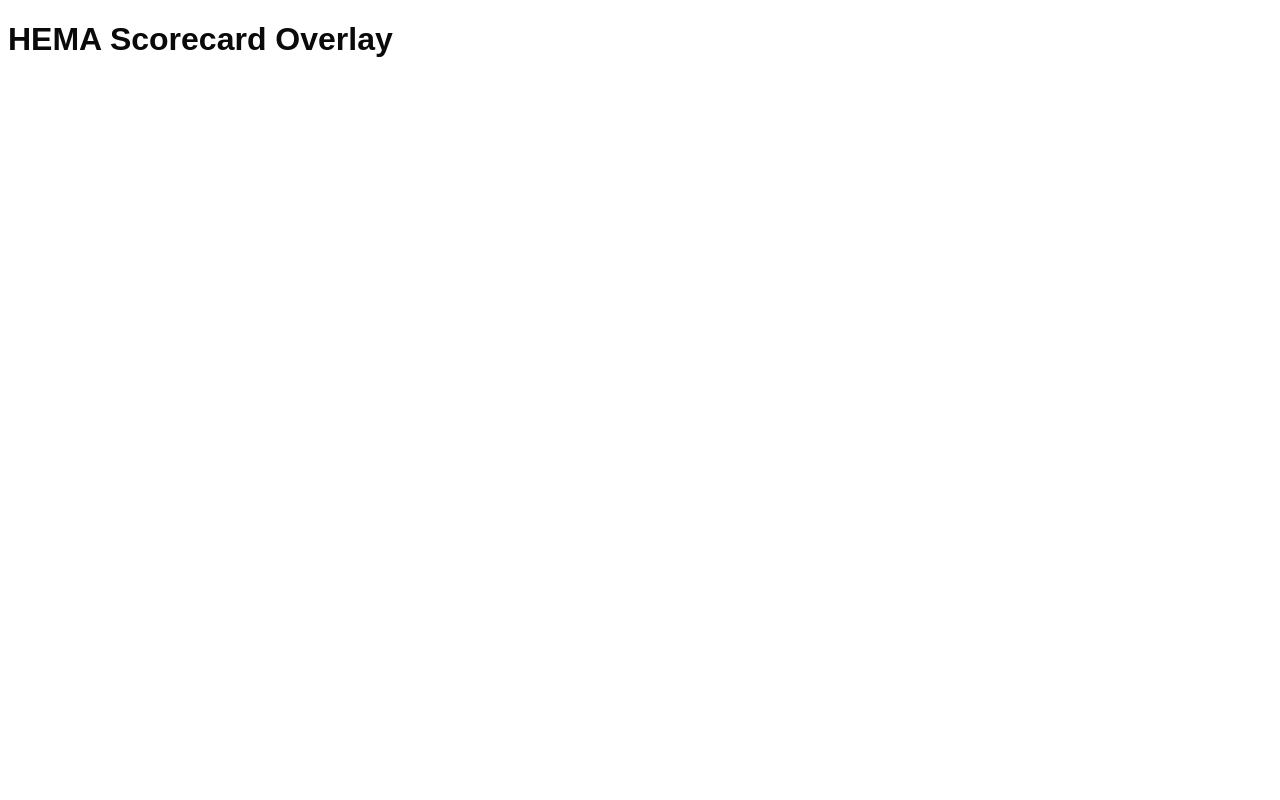
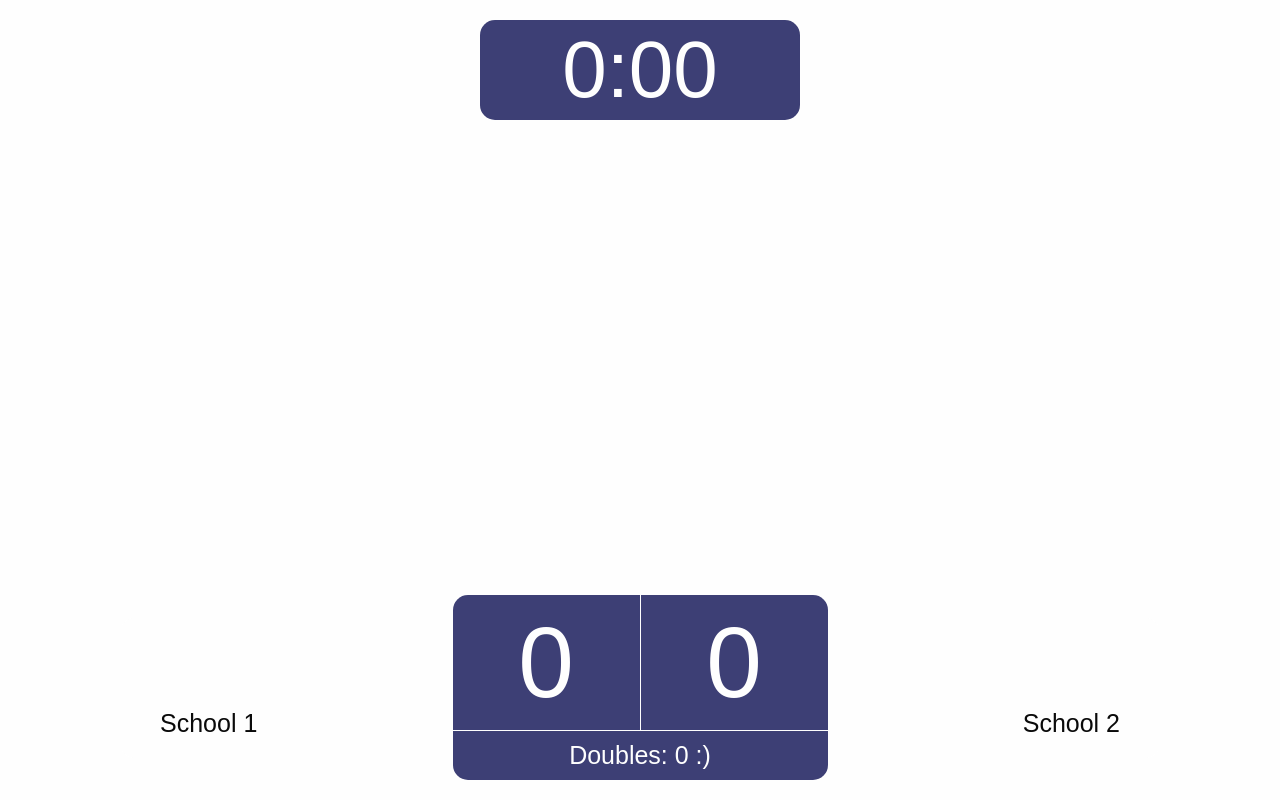
Before and after one commit to Drakonkinst/hema-scorecard-overlay, a website with bundled scripts: page public/overlay/index.html in a window 1280 px wide. Built offline with nearby package versions, Linux system fonts and the light colour scheme; no server answers.

Commit message:
Add overlay interface

```diff
--- a/public/overlay/index.html
+++ b/public/overlay/index.html
@@ -10,8 +10,30 @@
 </head>
 
 <body>
-    <div>
-        <h1>HEMA Scorecard Overlay</h1>
+    <div class="overlay-wrapper">
+        <div class="overlay-content">
+            <div class="overlay-header">
+                <div class="match-time">0:00</div>
+            </div>
+            <div class="overlay-divider"></div>
+            <div class="overlay-footer">
+                <div class="fighter-info fighter-1-info">
+                    <div class="fighter-name">Fighter 1</div>
+                    <div class="fighter-school">School 1</div>
+                </div>
+                <div class="score-container">
+                    <div class="fighter-scores">
+                        <div class="fighter-score fighter-1-score">0</div>
+                        <div class="fighter-score fighter-2-score">0</div>
+                    </div>
+                    <div class="doubles">Doubles: 0</div>
+                </div>
+                <div class="fighter-info fighter-2-info">
+                    <div class="fighter-name">Fighter 2</div>
+                    <div class="fighter-school">School 2</div>
+                </div>
+            </div>
+        </div>
     </div>
     <script type="module" src="./app.js"></script>
 </body>
--- a/public/style.css
+++ b/public/style.css
@@ -1,7 +1,23 @@
+*,
+*::before,
+*::after {
+    box-sizing: border-box;
+}
+
+* {
+    margin: 0;
+}
+
+html, body {
+    height: 100%;
+    font-size: 20px; /* Sets base size for all other elements */
+}
+
 body {
     font-family: "Chivo", sans-serif;
     font-weight: normal;
     color: #0a0a0a;
+    background-color: #fefefe;
 }
 
 .navigation-wrapper {
@@ -19,7 +35,7 @@ body {
 }
 
 .navigation-button-wrapper {
-    padding: 2em;
+    padding: 2rem;
     border: 1px solid black;
     background-color: gold;
     text-decoration: none;
@@ -40,3 +56,117 @@ body {
     text-decoration: none;
     color: #0a0a0a;
 }
+
+/* Overlay */
+
+.overlay-wrapper {
+    display: block;
+    width: 100%;
+    height: 100%;
+    padding-top: 1rem;
+    padding-bottom: 1rem;
+    padding-left: 6rem;
+    padding-right: 6rem;
+}
+.overlay-content {
+    display: flex;
+    flex-flow: column nowrap;
+    align-items: center;
+    height: 100%;
+}
+.overlay-divider {
+    flex: 1
+}
+
+.overlay-header {
+    background-color: #3d3f75;
+    color: #fefefe;
+    text-align: center;
+    border-radius: 15px;
+    font-size: 4rem;
+    width: 16rem;
+    height: 5rem;
+    display: flex;
+    flex-flow: row nowrap;
+    align-items: center;
+    justify-content: center;
+}
+
+.overlay-footer {
+    display: flex;
+    flex-flow: row nowrap;
+    border-radius: 10px;
+    align-items: center;
+    width: 100%;
+}
+
+.score-container {
+    display: flex;
+    flex-flow: column nowrap;
+    background-color: #3d3f75;
+    color: #fefefe;
+    text-align: center;
+    border-radius: 15px;
+    width: 18.75rem;
+}
+.fighter-scores {
+    display: flex;
+    flex-flow: row nowrap;
+    align-items: center;
+    justify-content: space-between;
+    font-size: 5rem;
+}
+.fighter-score {
+    flex: 1;
+    padding-top: 0.5rem;
+    padding-bottom: 0.5rem;
+    width: 50%;
+    height: 6.75rem;
+    padding-left: 0.25rem;
+    padding-right: 0.25rem;
+    overflow: hidden;
+}
+.fighter-1-score {
+    border-right: 1px solid #fefefe;
+}
+.doubles {
+    border-top: 1px solid #fefefe;
+    padding-bottom: 0.5rem;
+    padding-top: 0.5rem;
+    font-size: 1.25rem;
+}
+
+.fighter-info {
+    display: flex;
+    flex-flow: column nowrap;
+    height: 7rem;
+    /* border: 1px solid black; */
+    flex: 1;
+    padding-top: 1rem;
+    padding-bottom: 1rem;
+    background-color: #fefefe;
+    overflow: hidden;
+}
+.fighter-1-info {
+    padding-left: 2rem;
+    padding-right: 1rem;
+    border-top-left-radius: 15px;
+    border-bottom-left-radius: 15px;
+}
+.fighter-2-info {
+    padding-left: 1rem;
+    padding-right: 2rem;
+    border-top-right-radius: 15px;
+    border-bottom-right-radius: 15px;
+    text-align: end;
+}
+.fighter-name {
+    display: flex;
+    flex-flow: column nowrap;
+    justify-content: center;
+    font-size: 3rem;
+    flex: 1;
+}
+.fighter-school {
+    font-size: 1.25rem;
+}
--- a/src/overlay/app.ts
+++ b/src/overlay/app.ts
@@ -1,10 +1,10 @@
-import { updateInterface } from "./interface";
+import { initInterface, updateInterface } from "./interface";
 import { MatchState } from "./matchState";
 
 const UPDATE_INTERVAL = 1 * 1000; // Every second
 
 // TODO: Grab this from user input instead
-let matchId: string = "281070";
+let matchId: string = "349668";
 let matchState: MatchState = new MatchState(matchId);
 
 const doUpdate = async () => {
@@ -12,6 +12,8 @@ const doUpdate = async () => {
     updateInterface(matchState.matchInfo);
 };
 
+initInterface();
+
 // Start loop
 setInterval(doUpdate, UPDATE_INTERVAL);
 doUpdate();
--- a/src/overlay/dataParsing.ts
+++ b/src/overlay/dataParsing.ts
@@ -13,8 +13,10 @@ export interface MatchInfo {
 
 interface FighterInfo {
     name: string;
-    school: string | null;
+    school?: string;
     score: number;
+    backgroundColor?: string;
+    textColor?: string;
 };
 
 export interface MatchUpdate {
@@ -27,12 +29,10 @@ export const getBlankMatchInfo = (): MatchInfo => {
         tournamentName: '',
         fighter1: {
             name: '',
-            school: null,
             score: 0
         },
         fighter2: {
             name: '',
-            school: null,
             score: 0
         },
         doubles: doublesToStr(0),
@@ -46,13 +46,17 @@ export const parseOverlayInfo = (data: GetStreamOverlayInfoResponse): MatchInfo
         tournamentName: data.tournamentName,
         fighter1: {
             name: data.fighter1Name,
-            school: data.fighter1School,
-            score: parseInt(data.fighter1Score)
+            school: data.fighter1School ?? undefined,
+            score: parseInt(data.fighter1Score),
+            backgroundColor: data.color1Code,
+            textColor: data.color1Contrast
         },
         fighter2: {
             name: data.fighter2Name,
-            school: data.fighter2School,
-            score: parseInt(data.fighter2Score)
+            school: data.fighter2School ?? undefined,
+            score: parseInt(data.fighter2Score),
+            backgroundColor: data.color2Code,
+            textColor: data.color2Contrast
         },
         doubles: doublesToStr(parseInt(data.doubles)),
         matchTime: timeToStr(parseInt(data.matchTime)),
--- a/src/overlay/interface.ts
+++ b/src/overlay/interface.ts
@@ -1,7 +1,58 @@
 import type { MatchInfo } from "./dataParsing"
+
+export const initInterface = () => {
+
+}
 
 export const updateInterface = (matchInfo: MatchInfo) => {
     if (!matchInfo) {
         return;
     }
+
+    setText(".fighter-1-info .fighter-name", matchInfo.fighter1.name);
+    setText(".fighter-2-info .fighter-name", matchInfo.fighter2.name);
+    if (matchInfo.fighter1.school) {
+        setText(".fighter-1-info .fighter-school", matchInfo.fighter1.school);
+    }
+    if (matchInfo.fighter2.school) {
+        setText(".fighter-2-info .fighter-school", matchInfo.fighter2.school);
+    }
+    if (matchInfo.fighter1.backgroundColor) {
+        setBackgroundColor(".fighter-1-info", matchInfo.fighter1.backgroundColor);
+    }
+    if (matchInfo.fighter2.backgroundColor) {
+        setBackgroundColor(".fighter-2-info", matchInfo.fighter2.backgroundColor);
+    }
+    if (matchInfo.fighter1.textColor) {
+        setTextColor(".fighter-1-info", matchInfo.fighter1.textColor);
+    }
+    if (matchInfo.fighter2.textColor) {
+        setTextColor(".fighter-2-info", matchInfo.fighter2.textColor);
+    }
+
+    setText(".fighter-1-score", matchInfo.fighter1.score.toString());
+    setText(".fighter-2-score", matchInfo.fighter2.score.toString());
+    setText(".doubles", `Doubles: ${matchInfo.doubles}`);
+    setText(".match-time", matchInfo.matchTime);
 }
+
+const setText = (selector: string, value: string): void => {
+    const element = document.querySelector(selector);
+    if (element) {
+        element.textContent = value;
+    }
+}
+
+const setBackgroundColor = (selector: string, value: string): void => {
+    const element = document.querySelector(selector) as HTMLElement;
+    if (element) {
+        element.style.backgroundColor = value;
+    }
+}
+
+const setTextColor = (selector: string, value: string): void => {
+    const element = document.querySelector(selector) as HTMLElement;
+    if (element) {
+        element.style.color = value;
+    }
+}
--- a/src/overlay/matchState.ts
+++ b/src/overlay/matchState.ts
@@ -22,7 +22,7 @@ export class MatchState {
                 console.warn("Invalid match info, skipping");
             } else {
                 this._matchInfo = newMatchInfo;
-                // console.log(this._matchInfo);
+                console.log(this._matchInfo);
             }
         } else if (matchUpdate.matchTime != null) {
             this._matchInfo.matchTime = matchUpdate.matchTime;
--- a/src/overlay/types.ts
+++ b/src/overlay/types.ts
@@ -10,9 +10,13 @@ export const GetStreamOverlayInfoResponseSchema = z.object({
     fighter1Name: z.string(),
     fighter1School: z.string(),
     fighter1Score: z.string(),
+    color1Code: z.string(),
+    color1Contrast: z.string(),
     fighter2Name: z.string(),
     fighter2School: z.string(),
     fighter2Score: z.string(),
+    color2Code: z.string(),
+    color2Contrast: z.string(),
     doubles: z.string(),
     lastExchange: z.int(),
     matchTime: z.string()
```
